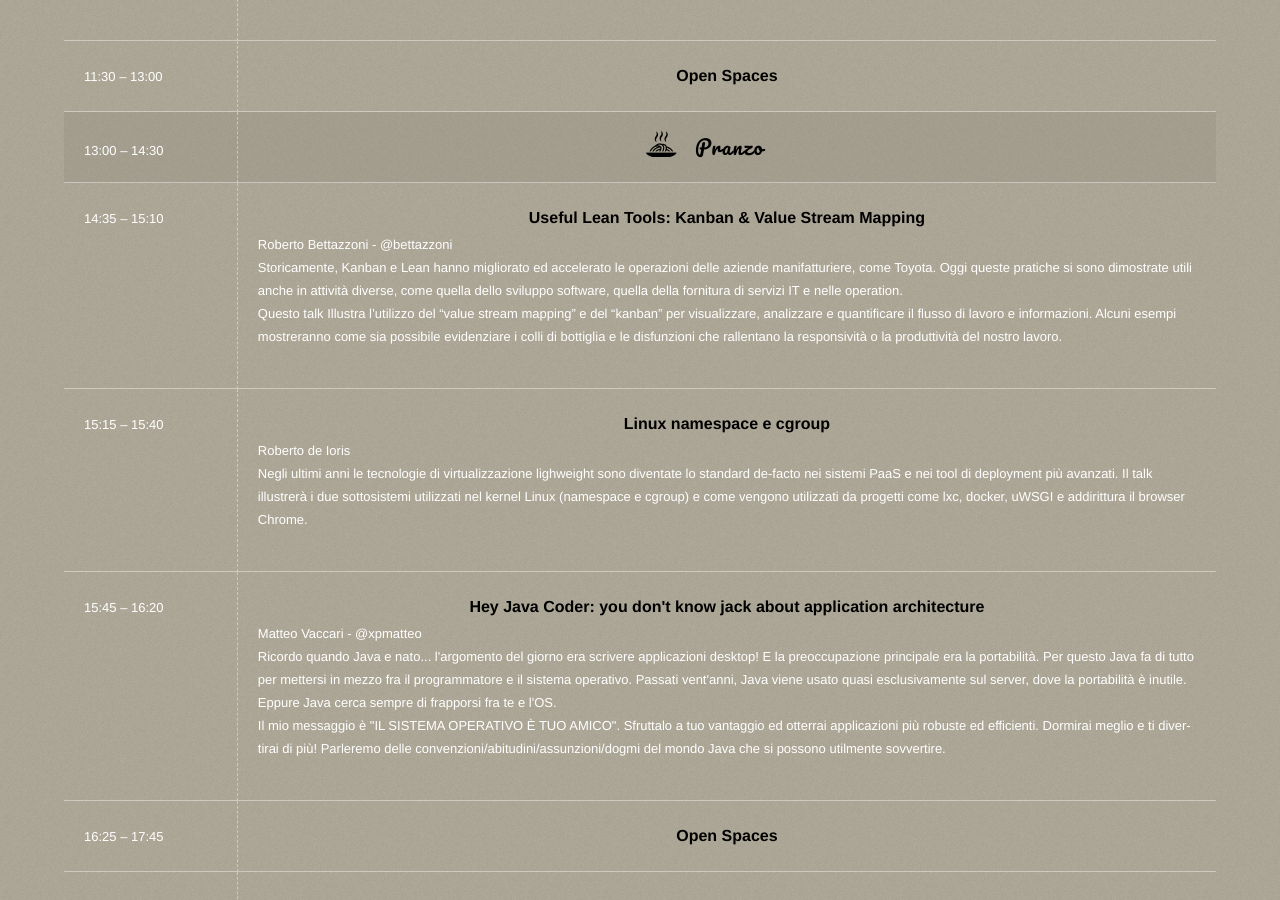
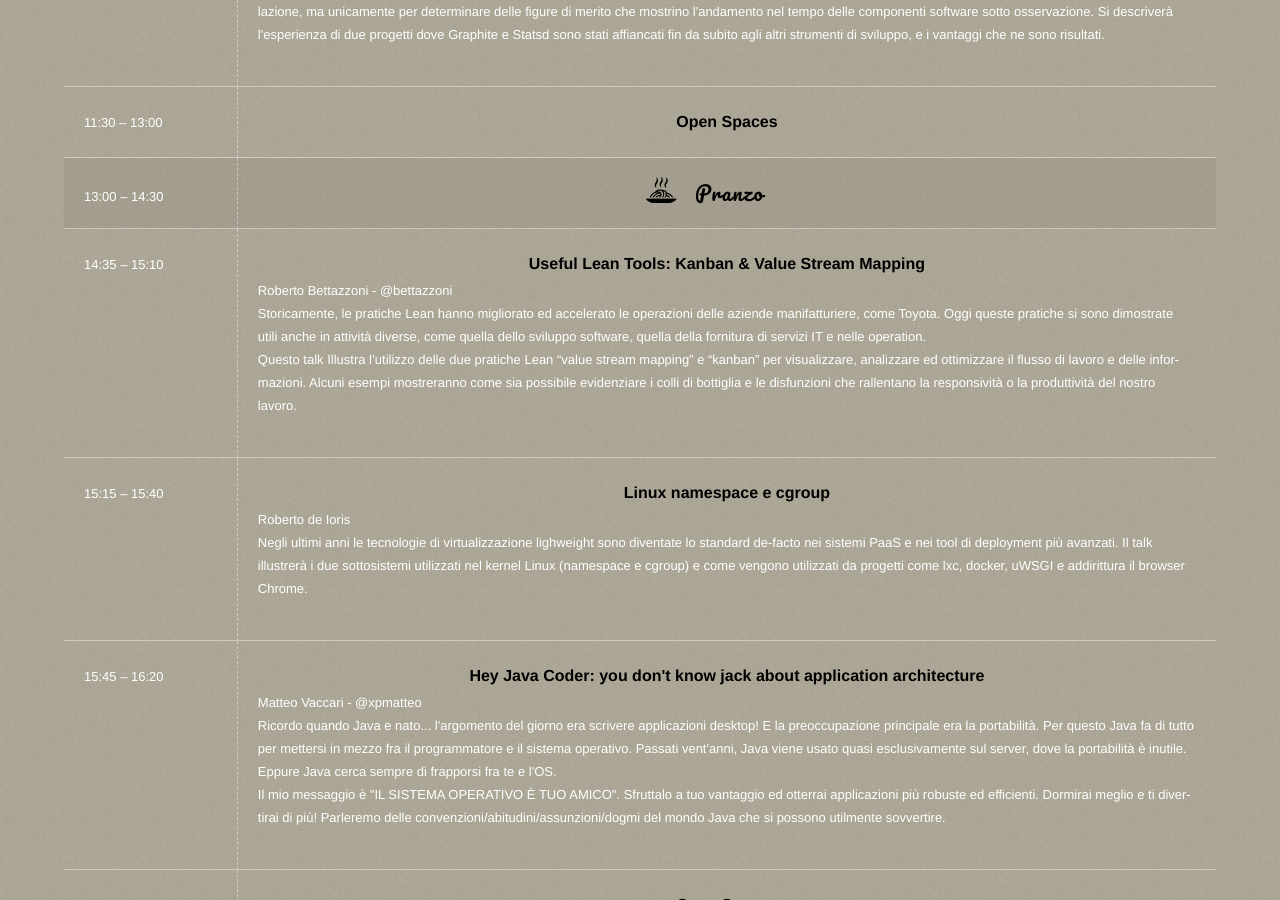
Before and after one commit to GrUSP/devops-day-2014, a Jekyll site: the page built from index.html, in a window 1280 px wide and 900 px high, scrolled down 2993 px. Built offline with Jekyll 4.4.1, drawn with Linux system fonts in a browser that asks for light colours; Markdown is read by kramdown in place of the engine named in the settings; comment, search, counter and statistics services are not loaded; some of the changed text lies outside the part shown.

Commit message:
Aggiunte informazione per il workshop Agile42, corretti dei typos sull'abstract Bettazzoni.

```diff
--- a/_includes/section-contents.html
+++ b/_includes/section-contents.html
@@ -30,16 +30,18 @@
 
     <h4>I workshop</h4>
 
-    <p>Il giorno precedente all'incontro, il <b>20 febbraio 2014</b>
-    saranno disponibili due workshop:</p>
+    <p>Il giorno precedente all'incontro, il <b>20 febbraio 2014</b>,
+    saranno disponibili <b>tre workshop</b>:</p>
         <ul>
             <li><a
                 href="http://www.eventbrite.com/e/registrazione-workshop-puppet-9767826833">Workshop
                 puppet</a> organizzato da Kiratech e Lab42,
             <li><a
                 href="http://www.biodec.com/it/miscellanea/corso-su-logging-monitoring-e-alerting">Corso
-                su Logging, Monitoring e Alerting</a> organizzato da
-            BioDec.
+                su Logging, Monitoring e Alerting</a> organizzato da BioDec,
+            <li><a
+                href="http://www.agile42.it/it/training/details/42/it-devops-awareness-training-bologna/#registration">Corso
+            introduttivo alla pratiche di gestione del lavoro in ambiente DevOps</a> organizzato da Agile42.
         </ul>
     <p>Per maggiori informazioni riferite le pagine di iscrizione dei
     workshop, sopra indicate.</p>
--- a/_includes/section-speakers.html
+++ b/_includes/section-speakers.html
@@ -123,18 +123,21 @@
 
             <p>
 
-            Storicamente, Kanban e Lean hanno migliorato ed accelerato
-            le operazioni delle aziende manifatturiere, come Toyota.
-            Oggi queste pratiche si sono dimostrate utili anche in
-            attività diverse, come quella dello sviluppo software,
+            Storicamente, le pratiche Lean hanno migliorato ed
+            accelerato le operazioni delle aziende manifatturiere, come
+            Toyota. Oggi queste pratiche si sono dimostrate utili anche
+            in attività diverse, come quella dello sviluppo software,
             quella della fornitura di servizi IT e nelle operation.
+
             </br>
-            Questo talk Illustra l’utilizzo del “value stream mapping”
-            e del “kanban”  per visualizzare, analizzare e quantificare
-            il flusso di lavoro e informazioni. Alcuni esempi
-            mostreranno come sia possibile evidenziare i colli di
-            bottiglia e le disfunzioni che rallentano la responsività
-            o la produttività del nostro lavoro.
+
+            Questo talk Illustra l’utilizzo delle due pratiche Lean
+            “value stream mapping”  e “kanban”  per visualizzare,
+            analizzare ed ottimizzare il flusso di lavoro e
+            delle informazioni. Alcuni esempi mostreranno come sia possibile
+            evidenziare i colli di bottiglia e le disfunzioni che
+            rallentano la responsività o la produttività del nostro
+            lavoro.
 
             </p>
 
```
